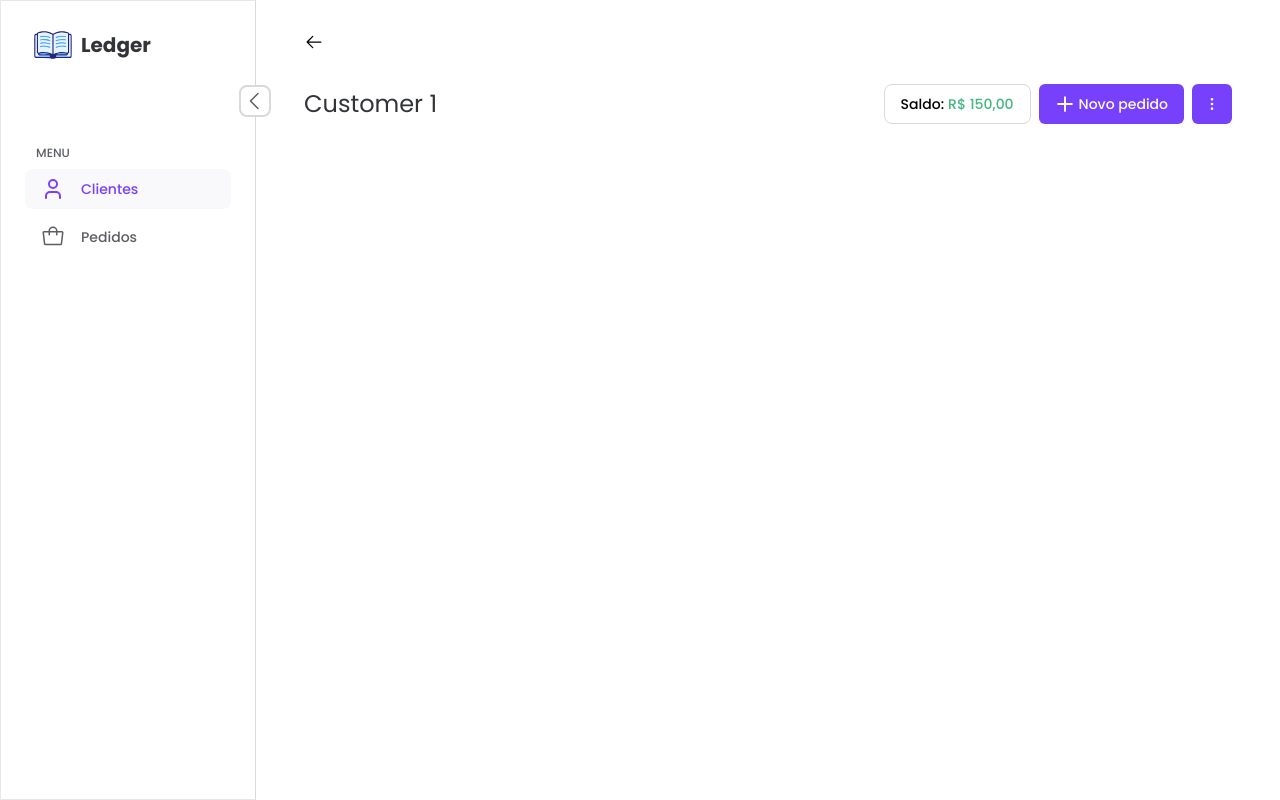
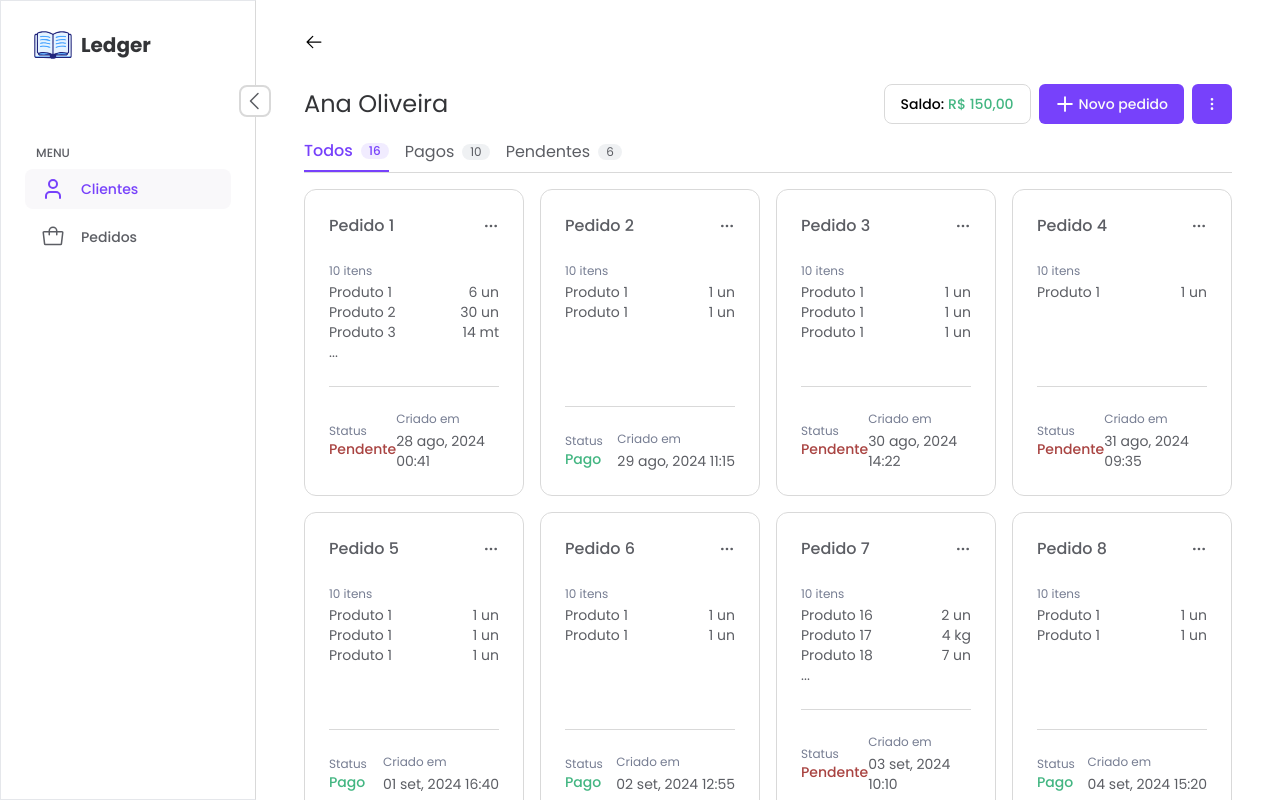
Before and after one commit to pedrogrigorio/customer-ledger, a Next.js app in the folder web/: page /customers/1 in a window 1280 px wide. Built offline with nearby package versions, Linux system fonts and the light colour scheme.

Commit message:
create customer orders galery

```diff
--- a/web/package.json
+++ b/web/package.json
@@ -19,6 +19,7 @@
     "@tanstack/react-table": "^8.20.5",
     "class-variance-authority": "^0.7.0",
     "clsx": "^2.1.1",
+    "date-fns": "^4.0.0",
     "lucide-react": "^0.441.0",
     "next": "14.2.9",
     "react": "^18",
--- a/web/src/app/customers/[customerId]/page.tsx
+++ b/web/src/app/customers/[customerId]/page.tsx
@@ -27,7 +27,33 @@ import {
   DropdownMenuSeparator,
   DropdownMenuItem,
 } from '@/components/shadcnui/dropdown-menu'
-import { priceToCurrency } from '@/utils/priceToCurrency'
+import { formatCurrency } from '@/utils/formatCurrency'
+import Selectors from '@/components/ui/tabs/selectors'
+import TabsProvider from '@/components/ui/tabs/tabs-context'
+import { Tabs } from '@/types/customer-tabs'
+import Content from '@/components/ui/tabs/content'
+import Galery from '@/components/ui/galery'
+import { orders } from '@/data/orders'
+import { OrderStatus } from '@/enums/order-status'
+
+const tabs = [
+  {
+    id: 'all',
+    label: 'Todos',
+    value: orders.length,
+  },
+  {
+    id: 'paid',
+    label: 'Pagos',
+    value: orders.filter((order) => order.status === OrderStatus.PAID).length,
+  },
+  {
+    id: 'pending',
+    label: 'Pendentes',
+    value: orders.filter((order) => order.status === OrderStatus.PENDING)
+      .length,
+  } as Tabs,
+]
 
 export default function Customer() {
   const { customerId } = useParams()
@@ -42,12 +68,12 @@ export default function Customer() {
     <Page.Container>
       <Page.Header>
         <div className="flex justify-between items-center">
-          <h1 className="text-2xl">Customer {customerId}</h1>
+          <h1 className="text-2xl">{customer.name}</h1>
           <div className="flex gap-2 justify-between items-center">
             <div className="border border-primary rounded-lg font-medium h-10 flex gap-1 items-center px-4 text-sm">
               <span>Saldo: </span>
               <span className="text-currency">
-                {priceToCurrency(customer.balance)}
+                {formatCurrency(customer.balance)}
               </span>
             </div>
 
@@ -124,6 +150,27 @@ export default function Customer() {
           </div>
         </div>
       </Page.Header>
+
+      <TabsProvider tabs={tabs}>
+        <Selectors />
+        <Content value="all">
+          <Galery data={orders} />
+        </Content>
+
+        <Content value="paid">
+          <Galery
+            data={orders.filter((order) => order.status === OrderStatus.PAID)}
+          />
+        </Content>
+
+        <Content value="pending">
+          <Galery
+            data={orders.filter(
+              (order) => order.status === OrderStatus.PENDING,
+            )}
+          />
+        </Content>
+      </TabsProvider>
     </Page.Container>
   )
 }
--- a/web/src/components/tables/columns.tsx
+++ b/web/src/components/tables/columns.tsx
@@ -23,7 +23,7 @@ import {
   AlertDialogHeader,
   AlertDialogFooter,
 } from '../shadcnui/alert-dialog'
-import { priceToCurrency } from '@/utils/priceToCurrency'
+import { formatCurrency } from '@/utils/formatCurrency'
 
 export const columns: ColumnDef<Customer>[] = [
   {
@@ -81,7 +81,7 @@ export const columns: ColumnDef<Customer>[] = [
     header: 'Saldo',
     cell: ({ row }) => {
       const amount = parseFloat(row.getValue('balance'))
-      const formatted = priceToCurrency(amount)
+      const formatted = formatCurrency(amount)
 
       return <div>{formatted}</div>
     },
--- /dev/null
+++ b/web/src/components/ui/galery/card.tsx
@@ -0,0 +1,71 @@
+import { OrderStatus } from '@/enums/order-status'
+import { MoreHorizontal } from 'lucide-react'
+import { formatDate } from '@/utils/formatDate'
+import { Order } from '@/types/order'
+
+interface CardProps {
+  order: Order
+}
+
+export default function Card({ order }: CardProps) {
+  return (
+    <div className="border rounded-xl flex flex-col border-primary p-6 text-secondary">
+      {/* Header */}
+      <div className="flex justify-between items-center">
+        <h2 className="font-medium">Pedido {order.id}</h2>
+        <MoreHorizontal size={16} />
+      </div>
+
+      {/* Body */}
+      <div className="mt-5 flex-1">
+        <span className="text-xs text-terciary">10 itens</span>
+        <ul className="text-sm">
+          {order.items.length > 3 ? (
+            <>
+              {order.items.slice(0, 3).map((item) => (
+                <li key={item.id} className="flex items-center justify-between">
+                  <span>{item.name}</span>
+                  <span>
+                    {item.quantity} {item.unit}
+                  </span>
+                </li>
+              ))}
+              <li>
+                <span>...</span>
+              </li>
+            </>
+          ) : (
+            order.items.map((item) => (
+              <li key={item.id} className="flex items-center justify-between">
+                <span>Produto 1</span>
+                <span>1 un</span>
+              </li>
+            ))
+          )}
+        </ul>
+      </div>
+
+      {/* Divider */}
+      <div className="h-px bg-border my-6" />
+
+      {/* Footer */}
+      <div className="flex justify-between items-center">
+        <div className="flex flex-col">
+          <span className="text-xs text-terciary">Status</span>
+          {order.status === OrderStatus.PAID ? (
+            <span className="text-sm font-medium text-status-paid">Pago</span>
+          ) : (
+            <span className="text-sm font-medium text-status-pending-alternative">
+              Pendente
+            </span>
+          )}
+          <span className="text-sm"></span>
+        </div>
+        <div className="flex flex-col gap-1">
+          <span className="text-xs text-terciary">Criado em</span>
+          <span className="text-sm">{formatDate(order.createdAt)}</span>
+        </div>
+      </div>
+    </div>
+  )
+}
--- /dev/null
+++ b/web/src/components/ui/galery/index.tsx
@@ -0,0 +1,16 @@
+import { Order } from '@/types/order'
+import Card from './card'
+
+interface GaleryProps {
+  data: Order[]
+}
+
+export default function Galery({ data }: GaleryProps) {
+  return (
+    <div className="mt-4 grid grid-cols-4 gap-4">
+      {data.map((order) => (
+        <Card key={order.id} order={order} />
+      ))}
+    </div>
+  )
+}
--- /dev/null
+++ b/web/src/data/orders.tsx
@@ -0,0 +1,182 @@
+import { Order } from '@/types/order'
+
+export const orders: Order[] = [
+  {
+    id: 1,
+    status: 0,
+    notes: 'Dar desconto de 5% no dia da entrega',
+    items: [
+      { id: 0, name: 'Produto 1', unit: 'un', quantity: '6' },
+      { id: 1, name: 'Produto 2', unit: 'un', quantity: '30' },
+      { id: 2, name: 'Produto 3', unit: 'mt', quantity: '14' },
+      { id: 3, name: 'Produto 4', unit: 'un', quantity: '500' },
+    ],
+    customerId: 1,
+    createdAt: '2024-08-28T00:41:03.230Z',
+  },
+  {
+    id: 2,
+    status: 1,
+    notes: 'Incluir nota fiscal com pedido',
+    items: [
+      { id: 0, name: 'Produto 5', unit: 'kg', quantity: '2' },
+      { id: 1, name: 'Produto 6', unit: 'un', quantity: '10' },
+    ],
+    customerId: 2,
+    createdAt: '2024-08-29T11:15:22.340Z',
+  },
+  {
+    id: 3,
+    status: 0,
+    notes: 'Entregar após confirmação do pagamento',
+    items: [
+      { id: 0, name: 'Produto 7', unit: 'mt', quantity: '5' },
+      { id: 1, name: 'Produto 8', unit: 'un', quantity: '1' },
+      { id: 2, name: 'Produto 9', unit: 'un', quantity: '3' },
+    ],
+    customerId: 3,
+    createdAt: '2024-08-30T14:22:15.550Z',
+  },
+  {
+    id: 4,
+    status: 0,
+    notes: 'Verificar estoque antes de enviar',
+    items: [{ id: 0, name: 'Produto 10', unit: 'kg', quantity: '1' }],
+    customerId: 4,
+    createdAt: '2024-08-31T09:35:47.670Z',
+  },
+  {
+    id: 5,
+    status: 1,
+    notes: 'Adicionar brinde ao pedido',
+    items: [
+      { id: 0, name: 'Produto 11', unit: 'un', quantity: '8' },
+      { id: 1, name: 'Produto 12', unit: 'un', quantity: '12' },
+      { id: 2, name: 'Produto 13', unit: 'kg', quantity: '3' },
+    ],
+    customerId: 5,
+    createdAt: '2024-09-01T16:40:55.780Z',
+  },
+  {
+    id: 6,
+    status: 1,
+    notes: 'Confirmar endereço de entrega',
+    items: [
+      { id: 0, name: 'Produto 14', unit: 'mt', quantity: '10' },
+      { id: 1, name: 'Produto 15', unit: 'un', quantity: '5' },
+    ],
+    customerId: 6,
+    createdAt: '2024-09-02T12:55:33.890Z',
+  },
+  {
+    id: 7,
+    status: 0,
+    notes: 'Solicitar pagamento antecipado',
+    items: [
+      { id: 0, name: 'Produto 16', unit: 'un', quantity: '2' },
+      { id: 1, name: 'Produto 17', unit: 'kg', quantity: '4' },
+      { id: 2, name: 'Produto 18', unit: 'un', quantity: '7' },
+      { id: 3, name: 'Produto 19', unit: 'mt', quantity: '6' },
+    ],
+    customerId: 7,
+    createdAt: '2024-09-03T10:10:22.990Z',
+  },
+  {
+    id: 8,
+    status: 1,
+    notes: 'Enviar amostras de produto',
+    items: [
+      { id: 0, name: 'Produto 20', unit: 'un', quantity: '3' },
+      { id: 1, name: 'Produto 21', unit: 'mt', quantity: '8' },
+    ],
+    customerId: 8,
+    createdAt: '2024-09-04T15:20:11.110Z',
+  },
+  {
+    id: 9,
+    status: 1,
+    notes: 'Garantia de entrega no prazo',
+    items: [
+      { id: 0, name: 'Produto 22', unit: 'un', quantity: '1' },
+      { id: 1, name: 'Produto 23', unit: 'kg', quantity: '9' },
+    ],
+    customerId: 9,
+    createdAt: '2024-09-05T13:25:37.220Z',
+  },
+  {
+    id: 10,
+    status: 0,
+    notes: 'Oferecer opção de pagamento parcelado',
+    items: [
+      { id: 0, name: 'Produto 24', unit: 'un', quantity: '5' },
+      { id: 1, name: 'Produto 25', unit: 'un', quantity: '6' },
+    ],
+    customerId: 10,
+    createdAt: '2024-09-06T08:30:28.330Z',
+  },
+  {
+    id: 11,
+    status: 1,
+    notes: 'Confirmar dados de contato',
+    items: [
+      { id: 0, name: 'Produto 26', unit: 'kg', quantity: '7' },
+      { id: 1, name: 'Produto 27', unit: 'un', quantity: '4' },
+      { id: 2, name: 'Produto 28', unit: 'un', quantity: '2' },
+    ],
+    customerId: 11,
+    createdAt: '2024-09-07T18:45:50.440Z',
+  },
+  {
+    id: 12,
+    status: 0,
+    notes: 'Verificar condição do produto antes do envio',
+    items: [
+      { id: 0, name: 'Produto 29', unit: 'un', quantity: '8' },
+      { id: 1, name: 'Produto 30', unit: 'mt', quantity: '12' },
+    ],
+    customerId: 12,
+    createdAt: '2024-09-08T07:55:33.550Z',
+  },
+  {
+    id: 13,
+    status: 1,
+    notes: 'Revisar pedido antes de confirmar',
+    items: [{ id: 0, name: 'Produto 31', unit: 'un', quantity: '4' }],
+    customerId: 13,
+    createdAt: '2024-09-09T20:05:15.660Z',
+  },
+  {
+    id: 14,
+    status: 1,
+    notes: 'Enviar confirmação de pedido por e-mail',
+    items: [
+      { id: 0, name: 'Produto 32', unit: 'kg', quantity: '3' },
+      { id: 1, name: 'Produto 33', unit: 'un', quantity: '2' },
+    ],
+    customerId: 14,
+    createdAt: '2024-09-10T16:15:02.770Z',
+  },
+  {
+    id: 15,
+    status: 1,
+    notes: 'Agendar entrega com o cliente',
+    items: [
+      { id: 0, name: 'Produto 34', unit: 'un', quantity: '10' },
+      { id: 1, name: 'Produto 35', unit: 'mt', quantity: '5' },
+    ],
+    customerId: 15,
+    createdAt: '2024-09-11T12:25:22.880Z',
+  },
+  {
+    id: 16,
+    status: 1,
+    notes: 'Solicitar feedback após a entrega',
+    items: [
+      { id: 0, name: 'Produto 36', unit: 'kg', quantity: '6' },
+      { id: 1, name: 'Produto 37', unit: 'un', quantity: '3' },
+      { id: 2, name: 'Produto 38', unit: 'un', quantity: '8' },
+    ],
+    customerId: 16,
+    createdAt: '2024-09-12T08:35:18.990Z',
+  },
+]
--- /dev/null
+++ b/web/src/enums/order-status.ts
@@ -0,0 +1,4 @@
+export enum OrderStatus {
+  PENDING,
+  PAID,
+}
--- /dev/null
+++ b/web/src/types/item.ts
@@ -0,0 +1,6 @@
+export interface Item {
+  id: number
+  name: string
+  unit: 'un' | 'kg' | 'mt'
+  quantity: string
+}
--- /dev/null
+++ b/web/src/types/order.ts
@@ -0,0 +1,11 @@
+import { OrderStatus } from '@/enums/order-status'
+import { Item } from './item'
+
+export interface Order {
+  id: number
+  status: OrderStatus
+  notes: string
+  items: Item[]
+  customerId: number
+  createdAt: string
+}
--- a/web/src/utils/priceToCurrency.ts
+++ b/web/src/utils/formatCurrency.ts
@@ -1,4 +1,4 @@
-export function priceToCurrency(valor: number): string {
+export function formatCurrency(valor: number): string {
   return valor.toLocaleString('pt-BR', {
     style: 'currency',
     currency: 'BRL',
--- /dev/null
+++ b/web/src/utils/formatDate.ts
@@ -0,0 +1,8 @@
+import { format } from 'date-fns'
+import { ptBR } from 'date-fns/locale'
+
+export function formatDate(date: string): string {
+  return format(new Date(date), 'dd MMM, yyyy HH:mm', {
+    locale: ptBR,
+  })
+}
--- a/web/tailwind.config.ts
+++ b/web/tailwind.config.ts
@@ -46,8 +46,12 @@ const config: Config = {
         },
         status: {
           paid: '#43B682',
-          pending: '#F28000',
+          pending: {
+            DEFAULT: '#F28000',
+            alternative: '#A94442',
+          },
         },
+        border: '#D9D9D9',
       },
     },
   },
```
Also changed, not shown: 1 other file (tests, documents, lock files or other folders).
